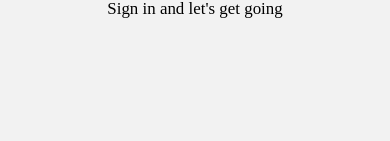
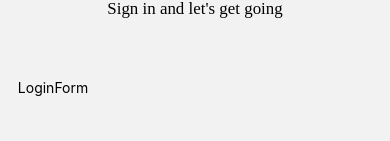
Before and after one commit to slo248/Travelly, a React Native app: screen /Login in a window 390 px wide. Shown: the part 159-300 px from the top of the page. Built offline with nearby package versions, Linux system fonts and the light colour scheme.

Commit message:
add login schema

```diff
--- a/src/constants/index.ts
+++ b/src/constants/index.ts
@@ -1,2 +1,4 @@
 export const ButtonOnPressNoAction =
   'Button is pressed but no action is defined';
+
+export const FormSubmitNoAction = 'Form is submitted but no action is defined';
--- /dev/null
+++ b/src/screens/Login/LoginForm.tsx
@@ -0,0 +1,28 @@
+import { FC } from 'react';
+import { useForm } from 'react-hook-form';
+import { Alert, StyleSheet, Text, View } from 'react-native';
+
+import { FormSubmitNoAction } from '~/constants';
+import { globalStyles } from '~/styles/globalStyles';
+
+export type LoginFormProps = {
+  onSubmit?: () => void;
+};
+
+const LoginForm: FC<LoginFormProps> = ({
+  onSubmit = () => Alert.alert(FormSubmitNoAction)
+}) => {
+  const {
+    control,
+    handleSubmit,
+    formState: { errors }
+  } = useForm();
+
+  return (
+    <View style={(globalStyles.container, { flex: 0 })}>
+      <Text>LoginForm</Text>
+    </View>
+  );
+};
+
+export default LoginForm;
--- a/src/screens/Login/index.tsx
+++ b/src/screens/Login/index.tsx
@@ -5,6 +5,8 @@ import Chevron from '~/assets/icons/Chevron';
 import { NavigationProp, useNavigation } from '@react-navigation/native';
 import { rH, rW } from '~/styles/responsive';
 import Header from './Header';
+import LoginForm from './LoginForm';
+import { globalStyles } from '~/styles/globalStyles';
 
 const Login: FC<LoginProps> = () => {
   const navigation = useNavigation<NavigationProp<RootStackParamList>>();
@@ -15,27 +17,28 @@ const Login: FC<LoginProps> = () => {
   }, [navigation]);
 
   return (
-    <View style={styles.container}>
+    <View style={globalStyles.container}>
       <Pressable onPress={rollback}>
         <View style={styles.goBackBtn}>
           <Chevron />
         </View>
       </Pressable>
       <Header />
+      <View style={styles.form}>
+        <LoginForm />
+      </View>
     </View>
   );
 };
 
 const styles = StyleSheet.create({
-  container: {
-    position: 'relative',
-    flex: 1
-  },
   goBackBtn: {
     position: 'absolute',
     width: rW(19),
-    left: rW(11),
     top: rH(23)
+  },
+  form: {
+    marginTop: rH(48)
   }
 });
 
--- a/src/screens/OnBoarding/Page.tsx
+++ b/src/screens/OnBoarding/Page.tsx
@@ -16,6 +16,7 @@ import Animated, {
   SharedValue,
   Extrapolation
 } from 'react-native-reanimated';
+import { globalStyles } from '~/styles/globalStyles';
 
 interface PageProps {
   index: number;
@@ -62,7 +63,7 @@ const Page: React.FC<PageProps> = ({
   }, [width, scrollX]);
 
   return (
-    <View style={[{ width }, styles.container]}>
+    <View style={[{ width }, globalStyles.container, styles.container]}>
       <Image style={styles.image} source={image} />
       <Animated.View style={rS}>
         <Text style={[Texts.h2, styles.desc]}>{description}</Text>
@@ -76,10 +77,8 @@ const Page: React.FC<PageProps> = ({
 
 const styles = StyleSheet.create({
   container: {
-    flex: 1,
     paddingTop: rH(24),
-    paddingBottom: rH(48),
-    paddingHorizontal: rW(16)
+    paddingBottom: rH(48)
   },
   image: {
     marginTop: rH(80),
--- /dev/null
+++ b/src/styles/globalStyles.ts
@@ -0,0 +1,9 @@
+import { StyleSheet } from 'react-native';
+import { rW } from './responsive';
+
+export const globalStyles = StyleSheet.create({
+  container: {
+    flex: 1,
+    paddingHorizontal: rW(16)
+  }
+});
```
Also changed, not shown: src/constants/schemas/login.ts (added, +12 -0 lines).
